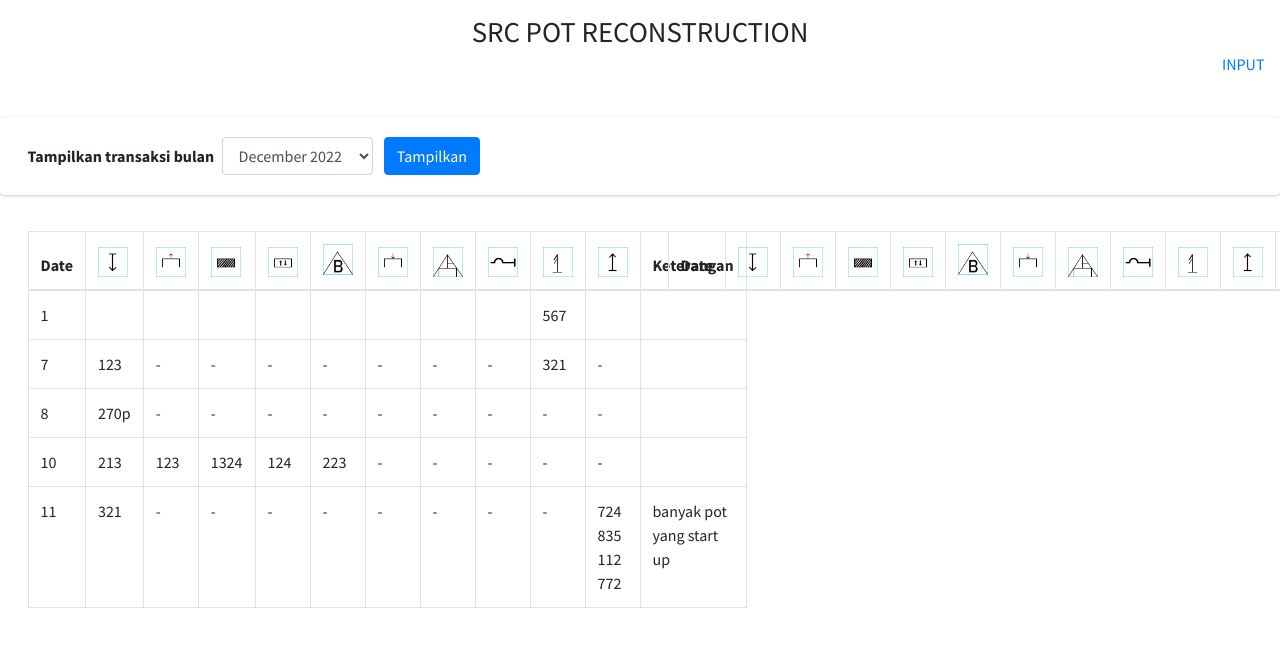
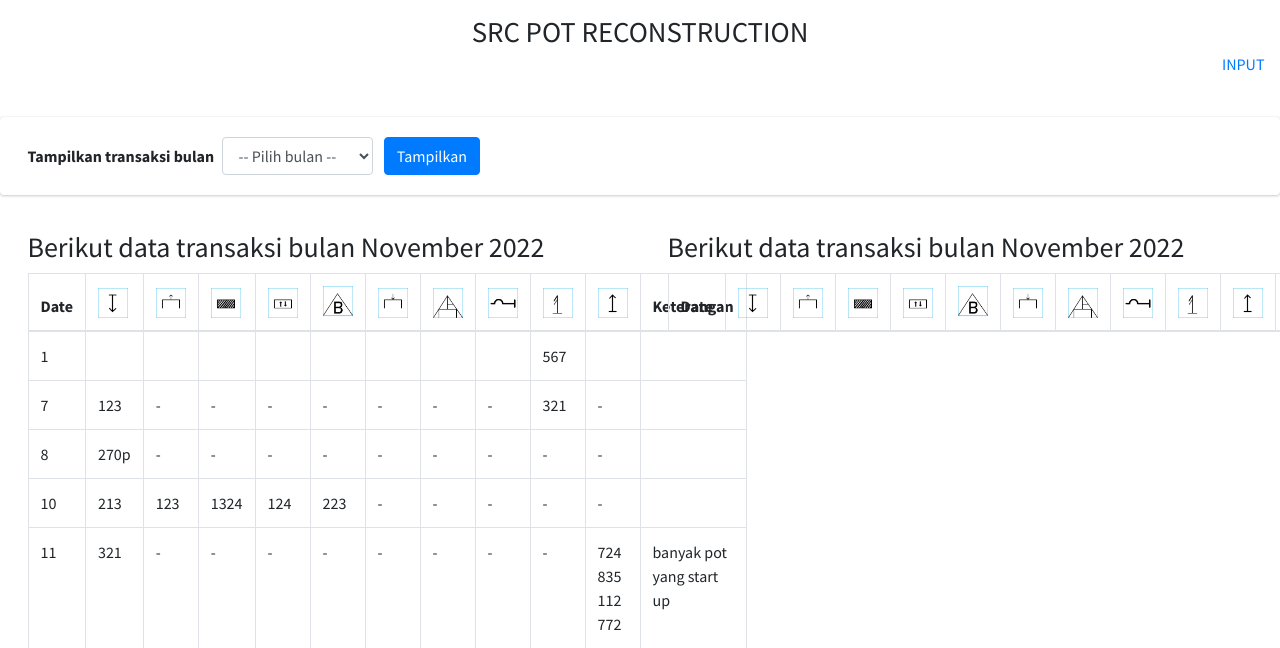
Before and after one commit to adam-webdev/pot_reduction, a PHP site: page /app/index.php in a window 1280 px wide; the page is wider, and only the part inside the window is pictured. Shown: the top 648 px of that part. Run offline with PHP 8.4, Linux system fonts and the light colour scheme; data comes from the database, SQL or seed files in the repository; lists and menus that the app fills with data are empty; some libraries are stand-ins or nearby versions.

Commit message:
update dashboard.php

```diff
--- a/app/dashboard2.php
+++ b/app/dashboard2.php
@@ -10,6 +10,7 @@
                 <div class="col-sm-6">
 
                   <select class="form-control mr-2" name="bulan">
+                    <option value="">-- Pilih bulan -- </option>
                     <?php
 
                     $b = mysqli_query($koneksi, "SELECT DISTINCT date_format(tanggal, '%M %Y') as month_year FROM data_pot order by tanggal desc");
@@ -28,6 +29,7 @@
         </div>
       </div>
     </div>
+
     <div class="row">
       <div class="col-md-6">
         <div class="card-body">
@@ -59,11 +61,12 @@
                     FROM data_pot where day(tanggal) >= 1 and day(tanggal) <= 15 and date_format(tanggal, '%M %Y')='$bulan' order by tanggal asc");
                 }
               } else {
+
                 $bulan = date('F Y');
                 $q = mysqli_query($koneksi, " SELECT day(tanggal) as tanggal,cut_up,take_out,CBD,CSE,work_b,IOS,work_12,ACDD,baking,start_up,keterangan
                   FROM data_pot where day(tanggal) >= 1 and day(tanggal) <= 15 and date_format(tanggal, '%M %Y')='$bulan' order by tanggal asc");
               }
-
+              echo '<h3>Berikut data transaksi bulan ' . $bulan . ' </h3>';
               while ($pot = mysqli_fetch_array($q)) {
               ?>
               <tr>
@@ -124,7 +127,7 @@
                 $q = mysqli_query($koneksi, " SELECT day(tanggal) as tanggal,cut_up,take_out,CBD,CSE,work_b,IOS,work_12,ACDD,baking,start_up,keterangan
                   FROM data_pot where day(tanggal) >= 16 and day(tanggal) <= 31 and date_format(tanggal, '%M %Y')='$bulan' order by tanggal asc");
               }
-
+              echo '<h3>Berikut data transaksi bulan ' . $bulan . ' </h3>';
               while ($pot = mysqli_fetch_array($q)) {
               ?>
               <tr>
```
